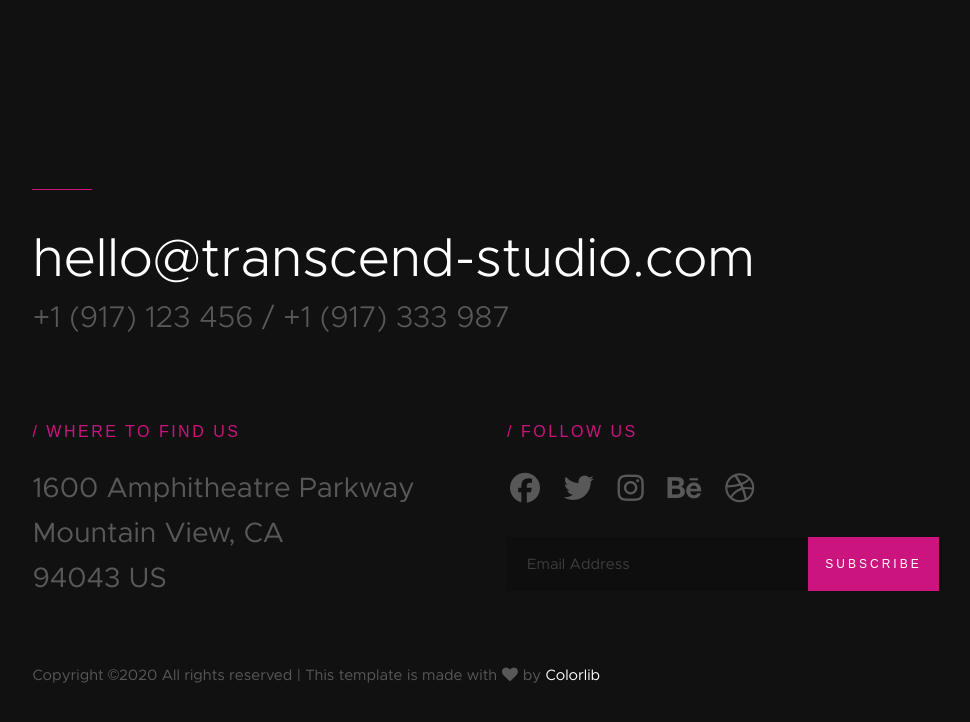
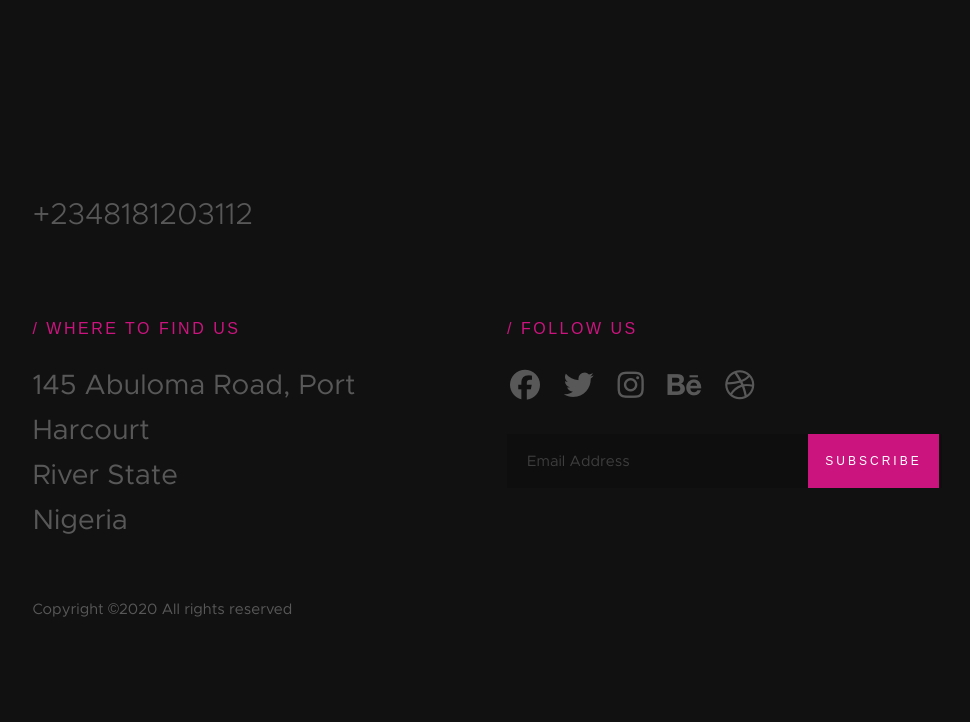
Before and after one commit to XpressmediaAgency/Portfolio, a plain HTML site: page index.html in a window 1280 px wide. Shown: the part 6806-7528 px from the top of the page, without its empty margins (58-1028 px from the left). Drawn offline with Linux system fonts and the light colour scheme; files whose address does not match are found by name; a web font is replaced by a local one.

Commit message:
feat: changes

```diff
--- a/index.html
+++ b/index.html
@@ -32,7 +32,7 @@
     <header class="s-header">
         <div class="header-logo">
             <a class="site-logo" href="index.html">
-               <!-- <img src="images/logo.svg" alt="Homepage"> -->
+                <!-- <img src="images/logo.svg" alt="Homepage"> -->
             </a>
         </div> <!-- end header-logo -->
         <nav class="header-nav">
@@ -485,8 +485,8 @@
         <div class="row">
             <div class="col-full contact-main" data-aos="fade-up">
                 <p>
-                    <a href="mailto:#0" class="contact-email">hello@transcend-studio.com</a>
-                    <span class="contact-number">+1 (917) 123 456 / +1 (917) 333 987</span>
+                    <!-- <a href="mailto:#0" class="contact-email">hello@transcend-studio.com</a> -->
+                    <span class="contact-number">+2348181203112</span>
                 </p>
             </div> <!-- end contact-main -->
         </div> <!-- end row -->
@@ -494,9 +494,9 @@
             <div class="col-five tab-full contact-secondary" data-aos="fade-up">
                 <h3 class="subhead subhead--light">Where To Find Us</h3>
                 <p class="contact-address">
-                    1600 Amphitheatre Parkway<br>
-                    Mountain View, CA<br>
-                    94043 US
+                    145 Abuloma Road, Port Harcourt<br>
+                    River State<br>
+                    Nigeria
                 </p>
             </div> <!-- end contact-secondary -->
             <div class="col-five tab-full contact-secondary" data-aos="fade-up">
@@ -533,7 +533,7 @@
                     <!-- Link back to Colorlib can't be removed. Template is licensed under CC BY 3.0. -->
                     Copyright &copy;<script>
                     document.write(new Date().getFullYear());
-                    </script> All rights reserved | This template is made with <i class="fa fa-heart" aria-hidden="true"></i> by <a href="https://colorlib.com" target="_blank">Colorlib</a>
+                    </script> All rights reserved
                     <!-- Link back to Colorlib can't be removed. Template is licensed under CC BY 3.0. --></span>
             </div>
         </div>
```
